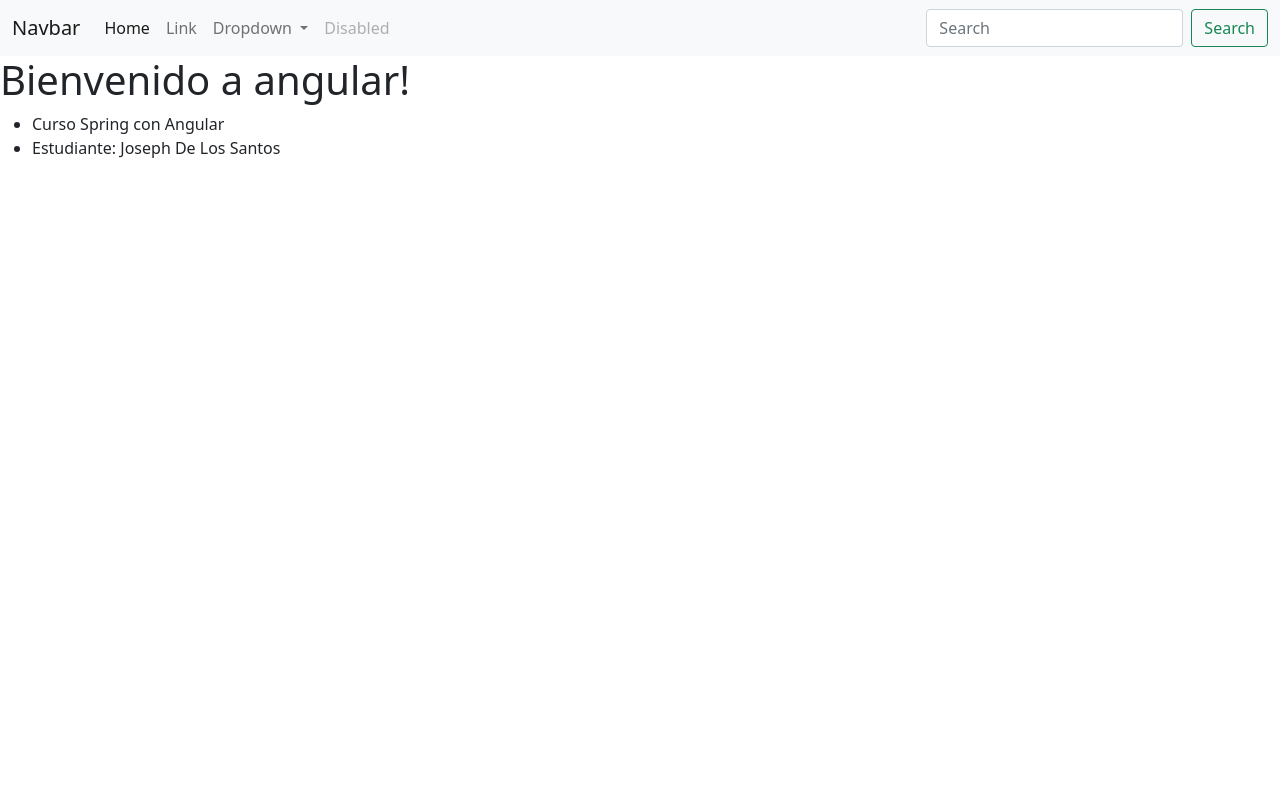
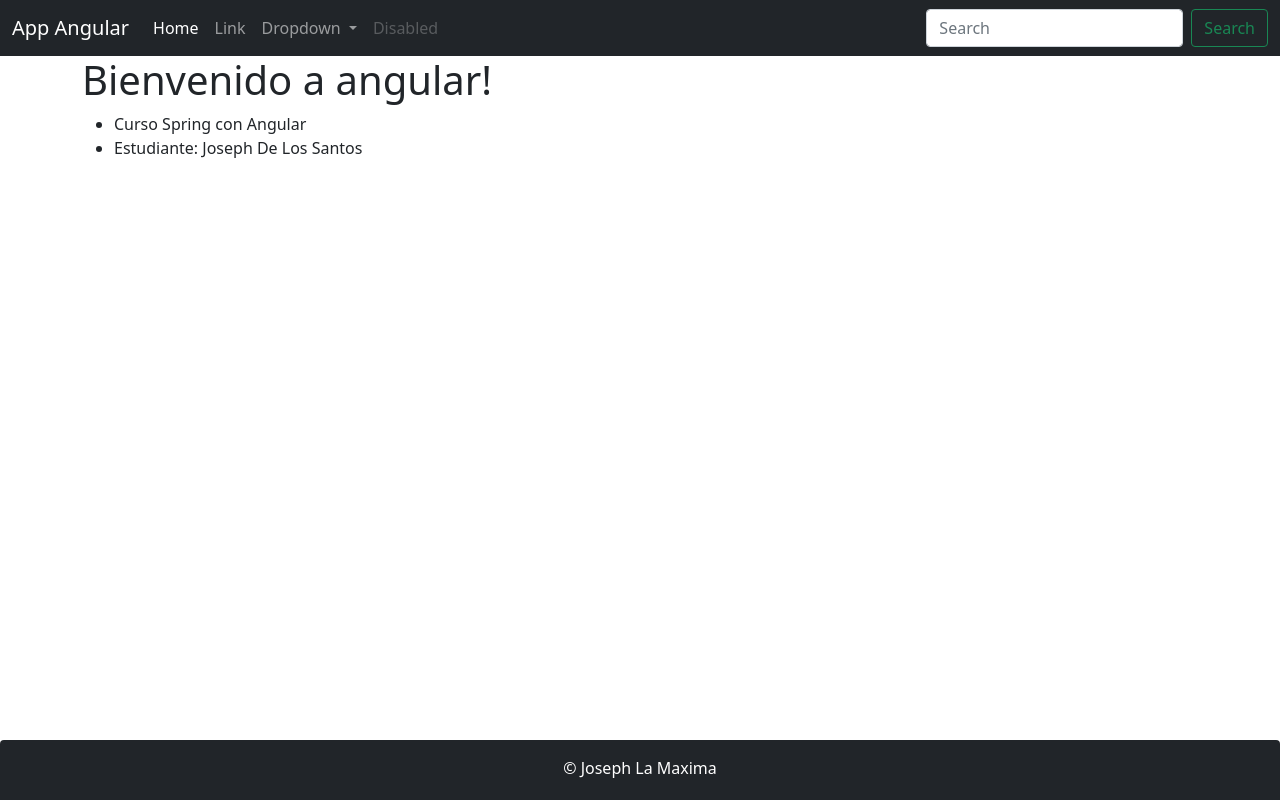
Before and after one commit to ThElement12/ang-spring, an Angular app in the folder angular/clientes-app/: page /clientes in a window 1280 px wide. Built offline with nearby package versions, Linux system fonts and the light colour scheme.

Commit message:
Se agrega el diseno del footer

```diff
--- a/angular/clientes-app/src/app/app.component.html
+++ b/angular/clientes-app/src/app/app.component.html
@@ -1,41 +1,9 @@
-<nav class="navbar navbar-expand-lg navbar-light bg-light">
-  <div class="container-fluid">
-    <a class="navbar-brand" href="#">Navbar</a>
-    <button class="navbar-toggler" type="button" data-bs-toggle="collapse" data-bs-target="#navbarSupportedContent" aria-controls="navbarSupportedContent" aria-expanded="false" aria-label="Toggle navigation">
-      <span class="navbar-toggler-icon"></span>
-    </button>
-    <div class="collapse navbar-collapse" id="navbarSupportedContent">
-      <ul class="navbar-nav me-auto mb-2 mb-lg-0">
-        <li class="nav-item">
-          <a class="nav-link active" aria-current="page" href="#">Home</a>
-        </li>
-        <li class="nav-item">
-          <a class="nav-link" href="#">Link</a>
-        </li>
-        <li class="nav-item dropdown">
-          <a class="nav-link dropdown-toggle" href="#" id="navbarDropdown" role="button" data-bs-toggle="dropdown" aria-expanded="false">
-            Dropdown
-          </a>
-          <ul class="dropdown-menu" aria-labelledby="navbarDropdown">
-            <li><a class="dropdown-item" href="#">Action</a></li>
-            <li><a class="dropdown-item" href="#">Another action</a></li>
-            <li><hr class="dropdown-divider"></li>
-            <li><a class="dropdown-item" href="#">Something else here</a></li>
-          </ul>
-        </li>
-        <li class="nav-item">
-          <a class="nav-link disabled">Disabled</a>
-        </li>
-      </ul>
-      <form class="d-flex">
-        <input class="form-control me-2" type="search" placeholder="Search" aria-label="Search">
-        <button class="btn btn-outline-success" type="submit">Search</button>
-      </form>
-    </div>
-  </div>
-</nav>
-<h1>{{title}}!</h1>
-<ul>
-  <li>{{curso}}</li>
-  <li>Estudiante: {{estudiante}}</li>
-</ul>
+<app-header></app-header>
+<div class="container">
+  <h1>{{title}}!</h1>
+  <ul>
+    <li>{{curso}}</li>
+    <li>Estudiante: {{estudiante}}</li>
+  </ul>
+</div>
+<app-footer></app-footer>
--- /dev/null
+++ b/angular/clientes-app/src/app/header/header.component.html
@@ -0,0 +1,40 @@
+<nav class="navbar navbar-expand-lg navbar-dark bg-dark">
+    <div class="container-fluid">
+        <a class="navbar-brand" href="#">{{ title }}</a>
+        <button class="navbar-toggler" type="button" data-bs-toggle="collapse" data-bs-target="#navbarSupportedContent"
+            aria-controls="navbarSupportedContent" aria-expanded="false" aria-label="Toggle navigation">
+            <span class="navbar-toggler-icon"></span>
+        </button>
+        <div class="collapse navbar-collapse" id="navbarSupportedContent">
+            <ul class="navbar-nav me-auto mb-2 mb-lg-0">
+                <li class="nav-item">
+                    <a class="nav-link active" aria-current="page" href="#">Home</a>
+                </li>
+                <li class="nav-item">
+                    <a class="nav-link" href="#">Link</a>
+                </li>
+                <li class="nav-item dropdown">
+                    <a class="nav-link dropdown-toggle" href="#" id="navbarDropdown" role="button"
+                        data-bs-toggle="dropdown" aria-expanded="false">
+                        Dropdown
+                    </a>
+                    <ul class="dropdown-menu" aria-labelledby="navbarDropdown">
+                        <li><a class="dropdown-item" href="#">Action</a></li>
+                        <li><a class="dropdown-item" href="#">Another action</a></li>
+                        <li>
+                            <hr class="dropdown-divider">
+                        </li>
+                        <li><a class="dropdown-item" href="#">Something else here</a></li>
+                    </ul>
+                </li>
+                <li class="nav-item">
+                    <a class="nav-link disabled">Disabled</a>
+                </li>
+            </ul>
+            <form class="d-flex">
+                <input class="form-control me-2" type="search" placeholder="Search" aria-label="Search">
+                <button class="btn btn-outline-success" type="submit">Search</button>
+            </form>
+        </div>
+    </div>
+</nav>
--- /dev/null
+++ b/angular/clientes-app/src/app/header/header.component.ts
@@ -0,0 +1,9 @@
+import { Component } from "@angular/core";
+
+@Component({
+    selector: 'app-header',
+    templateUrl: './header.component.html'
+})
+export class HeaderComponent {
+    title:string = 'App Angular'
+}
--- a/angular/clientes-app/src/index.html
+++ b/angular/clientes-app/src/index.html
@@ -17,12 +17,7 @@
 
 <body>
   <app-root></app-root>
-
-  <script src="https://cdn.jsdelivr.net/npm/@popperjs/core@2.9.3/dist/umd/popper.min.js" integrity="sha384-W8fXfP3gkOKtndU4JGtKDvXbO53Wy8SZCQHczT5FMiiqmQfUpWbYdTil/SxwZgAN" crossorigin="anonymous"></script>
-<script src="https://cdn.jsdelivr.net/npm/bootstrap@5.1.1/dist/js/bootstrap.min.js" integrity="sha384-skAcpIdS7UcVUC05LJ9Dxay8AXcDYfBJqt1CJ85S/CFujBsIzCIv+l9liuYLaMQ/" crossorigin="anonymous"></script>
-  <script src="https://cdn.jsdelivr.net/npm/bootstrap@5.1.1/dist/js/bootstrap.bundle.min.js"
-  integrity="sha384-/bQdsTh/da6pkI1MST/rWKFNjaCP5gBSY4sEBT38Q/9RBh9AH40zEOg7Hlq2THRZ"
-  crossorigin="anonymous"></script>
+  <script src="https://cdn.jsdelivr.net/npm/bootstrap@5.1.1/dist/js/bootstrap.bundle.min.js" integrity="sha384-/bQdsTh/da6pkI1MST/rWKFNjaCP5gBSY4sEBT38Q/9RBh9AH40zEOg7Hlq2THRZ" crossorigin="anonymous"></script>
 </body>
 
 </html>
```
Also changed, not shown: angular/clientes-app/src/app/app.module.ts (+5 -2 lines).
